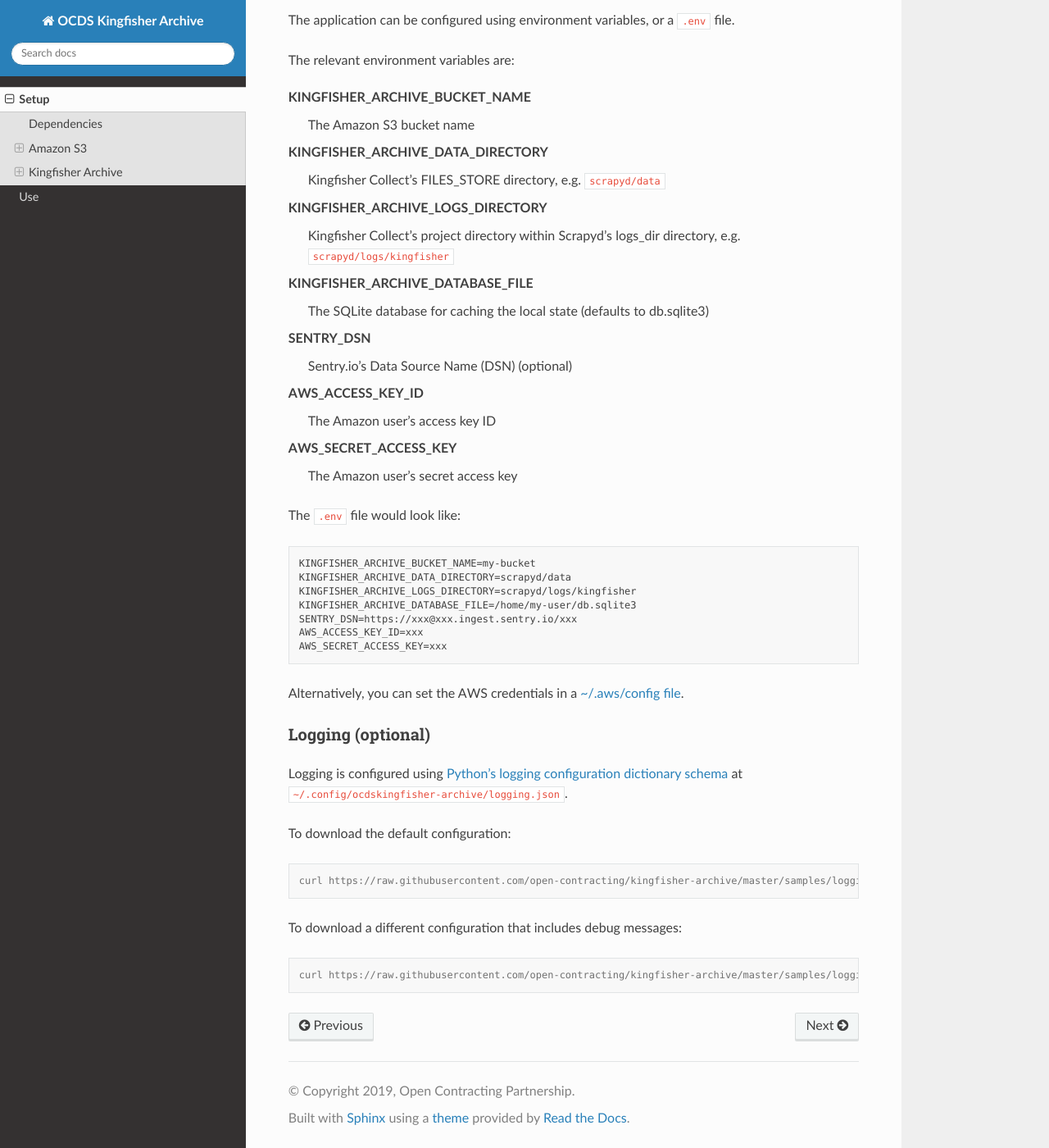
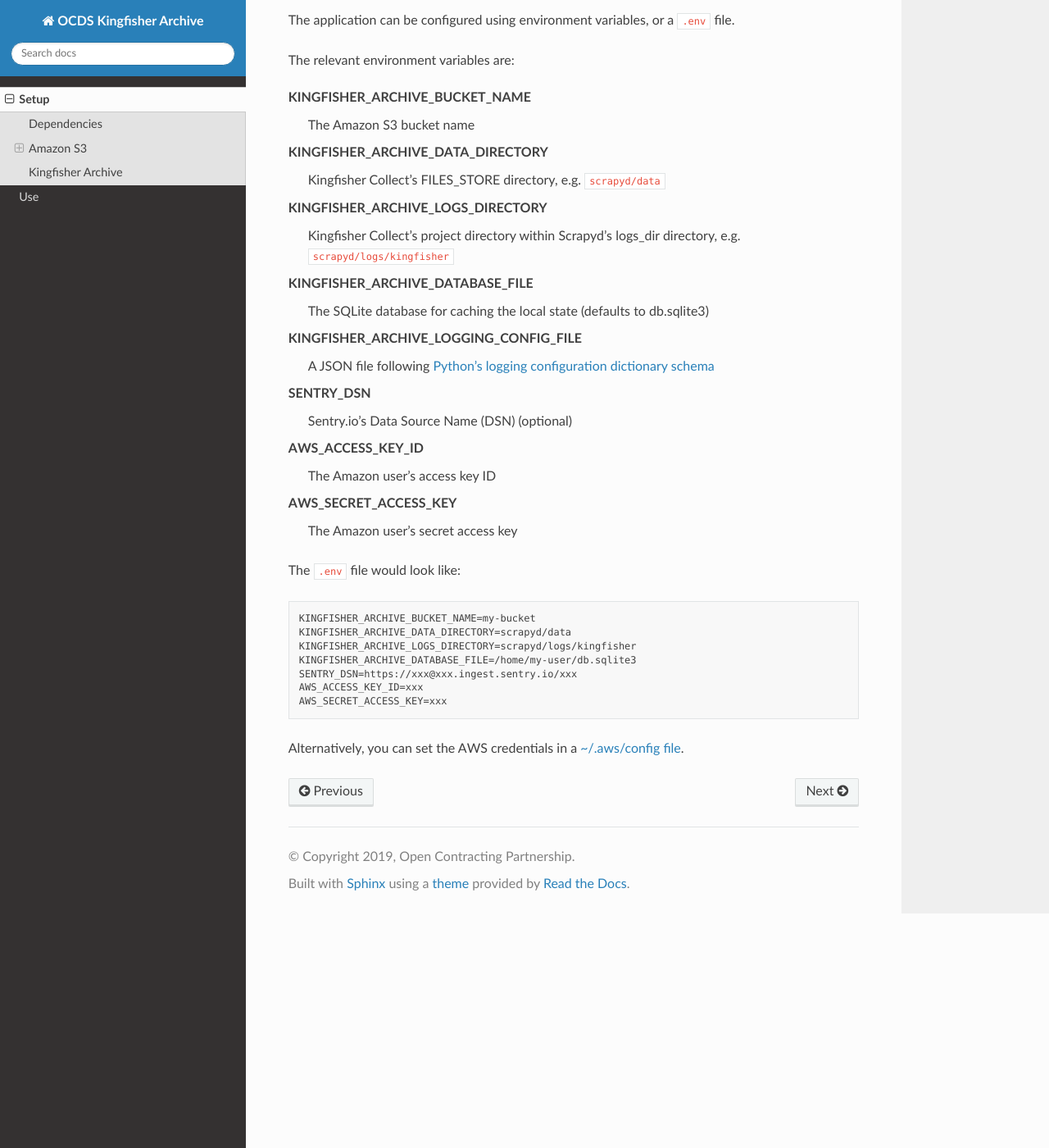
Before and after one commit to open-contracting-archive/kingfisher-archive, a Sphinx documentation site: the page built from docs/setup.rst, in a window 1280 px wide and 1400 px high, scrolled down 1799 px. Shown: the whole window at 82% size. Built offline with Sphinx 7.4.7 and the Read the Docs theme 2.0.0, drawn with Linux system fonts in a browser that asks for light colours.

Commit message:
Make logging configuration a CLI option/environment variable rather than a fixed config file location

```diff
--- a/docs/setup.rst
+++ b/docs/setup.rst
@@ -91,6 +91,8 @@
   Kingfisher Collect's project directory within Scrapyd's logs_dir directory, e.g. ``scrapyd/logs/kingfisher``
 KINGFISHER_ARCHIVE_DATABASE_FILE
   The SQLite database for caching the local state (defaults to db.sqlite3)
+KINGFISHER_ARCHIVE_LOGGING_CONFIG_FILE
+  A JSON file following `Python's logging configuration dictionary schema <https://docs.python.org/3/library/logging.config.html#logging-config-dictschema>`__
 SENTRY_DSN
   Sentry.io's Data Source Name (DSN) (optional)
 AWS_ACCESS_KEY_ID
@@ -111,20 +113,3 @@
    AWS_SECRET_ACCESS_KEY=xxx
 
 Alternatively, you can set the AWS credentials in a `~/.aws/config file <https://boto3.amazonaws.com/v1/documentation/api/latest/guide/configuration.html>`__.
-
-Logging (optional)
-~~~~~~~~~~~~~~~~~~
-
-Logging is configured using `Python's logging configuration dictionary schema <https://docs.python.org/3/library/logging.config.html#logging-config-dictschema>`__ at ``~/.config/ocdskingfisher-archive/logging.json``.
-
-To download the default configuration:
-
-.. code-block:: shell-session
-
-   curl https://raw.githubusercontent.com/open-contracting/kingfisher-archive/master/samples/logging.json -o ~/.config/ocdskingfisher-archive/logging.json
-
-To download a different configuration that includes debug messages:
-
-.. code-block:: shell-session
-
-   curl https://raw.githubusercontent.com/open-contracting/kingfisher-archive/master/samples/logging-debug.json -o ~/.config/ocdskingfisher-archive/logging.json
```
Also changed, not shown: manage.py (+8 -5 lines), 2 other files.
